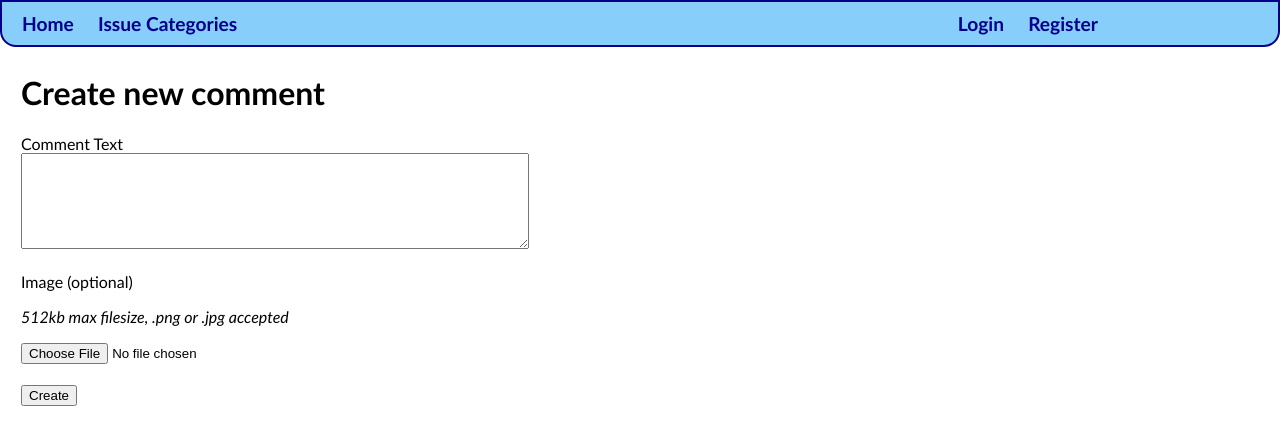
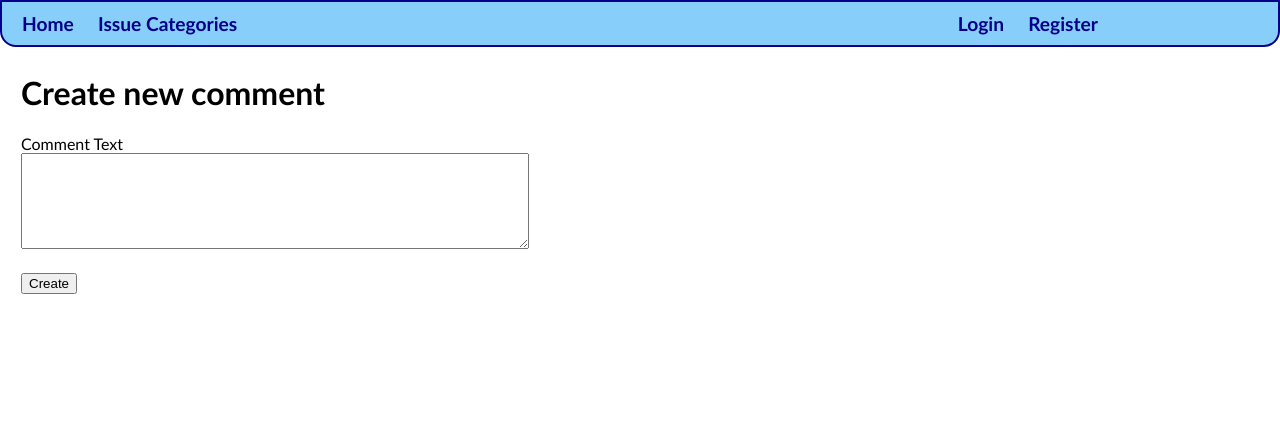
Before and after one commit to nsdrussell/L6-sed-secure-issue-tracker, a Django app: page /categories/1/issues/1/create_comment in a window 1280 px wide. Shown: the top 445 px of the page. Run offline with Django 4.2, Linux system fonts and the light colour scheme.

Commit message:
Removed image upload functionality altogether. Updated sample row password to conform to future pasword policy.

```diff
--- a/issuetracker/templates/create_comment.html
+++ b/issuetracker/templates/create_comment.html
@@ -8,13 +8,6 @@
             <label for="text">Comment Text</label>
             <textarea id="text" name="text" rows="6" maxlength="512"></textarea>
         </div>
-        <div class="form-group">
-            <label for="image">Image (optional)</label>
-            <p>
-                <em>512kb max filesize, .png or .jpg accepted</em>
-            </p>
-            <input type="file" id="image" name="image" accept="image/png, image/jpg">
-        </div>
         <button type="submit">Create</button>
     </form>
 {% endblock %}
--- a/issuetracker/templates/create_example_rows.html
+++ b/issuetracker/templates/create_example_rows.html
@@ -8,11 +8,11 @@
         <br>
         <b>Username:</b> admin
         <br>
-        <b>Password:</b> Password1
+        <b>Password:</b> Password1#!
         <br>
         <b>Username:</b> user
         <br>
-        <b>Password:</b> Password1
+        <b>Password:</b> Password1#!
         <br>
     </p>
     <p>Categories, issues, and comments will be created as well.</p>
--- a/issuetracker/urls.py
+++ b/issuetracker/urls.py
@@ -16,14 +16,12 @@ urlpatterns = [
     path('categories/create', views.create_category, name='create_category'),
     path('categories/<int:category_id>/', views.view_category, name='view_category'),
     path('categories/<int:category_id>/update', views.update_category, name='update_category'),
-    path('categories/<int:category_id>/delete', views.delete_category_plus_children_plus_image_files, name='delete_category'),
+    path('categories/<int:category_id>/delete', views.delete_category_plus_children, name='delete_category'),
     path('categories/<int:category_id>/create_issue', views.create_issue, name='create_issue'),
     path('categories/<int:category_id>/issues/<int:issue_id>', views.view_issue, name='view_issue'),
     path('categories/<int:category_id>/issues/<int:issue_id>/update', views.update_issue, name='update_issue'),
     path('categories/<int:category_id>/issues/<int:issue_id>/delete', views.delete_issue, name='delete_issue'),
-    path('categories/<int:category_id>/issues/<int:issue_id>/delete_image', views.delete_issue_image, name='delete_issue_image'),
     path('categories/<int:category_id>/issues/<int:issue_id>/create_comment', views.create_comment, name='create_comment'),
-    path('categories/<int:category_id>/issues/<int:issue_id>/comments/<int:comment_id>/delete_image', views.delete_comment_image, name='delete_comment_image'),
     path('categories/<int:category_id>/issues/<int:issue_id>/comments/<int:comment_id>/update', views.update_comment, name='update_comment'),
     path('categories/<int:category_id>/issues/<int:issue_id>/comments/<int:comment_id>/delete', views.delete_comment, name='delete_comment'),
     path('create_example_rows', views.create_example_rows, name='create_example_rows'),
--- a/issuetracker/views.py
+++ b/issuetracker/views.py
@@ -261,7 +261,7 @@ def view_category(request, category_id):
     return render(request, 'view_category.html', {'category': category, 'issues': issues})
 
 
-def delete_category_plus_children_plus_image_files(request, category_id):
+def delete_category_plus_children(request, category_id):
     if not __check_user_is_authenticated_admin(request):
         return redirect('/login')
     try:
@@ -269,11 +269,10 @@ def delete_category_plus_children_plus_image_files(request, category_id):
     except User.DoesNotExist:
         raise Http404("Category does not exist")
     if request.method == 'POST':
-        issues = Issue.objects.filter(parent_category_id=category_id)
-        # Delete child issues manually to make sure delete images + comment images.
-        # even though cascade FK constraint delete will delete child items, won't delete the images.
-        for issue in issues:
-            __delete_issue_plus_children_plus_image_files(issue)
+        #todo determine if this is needed
+        # issues = Issue.objects.filter(parent_category_id=category_id)
+        # for issue in issues:
+            # __delete_issue_plus_children(issue)
         category.delete()
         return redirect('/categories')
 # todo: add form
@@ -283,23 +282,11 @@ def delete_category_plus_children_plus_image_files(request, category_id):
 
 def create_issue(request, category_id):
     if request.method == 'POST':
-        form = forms.CreateIssueForm(request.POST, request.FILES)
+        form = forms.CreateIssueForm(request.POST)
         if form.is_valid():
-            # get filename from request.FILES
-            image_filename = ''
-            request_file = request.FILES.get('image')
-            if request_file is not None:
-                error = __check_for_image_errors(request_file)
-                if error == '':
-                    __handle_image_upload(request_file)
-                    image_filename = request_file.name
-                else:
-                    return HttpResponse(status=500, content='Error 500 invalid image - ' + error)
-
             parent_category = Category.objects.get(pk=category_id)
             issue = Issue.objects.create(title=form.data['title'],
                                          description=form.data['text'],
-                                         image_filename=image_filename,
                                          author=__get_user_from_request_user_id(
                                              request),
                                          parent_category=parent_category,
@@ -329,32 +316,16 @@ def update_issue(request, category_id, issue_id):
 
     messages = []
     if request.method == 'POST':
-        form = forms.UpdateIssueForm(request.POST, request.FILES)
+        form = forms.UpdateIssueForm(request.POST)
         if form.is_valid():
-            # get filename from request.FILES
-            image_filename = ''
-            request_file = request.FILES.get('image')
-            if request_file is not None:
-                error = __check_for_image_errors(request_file)
-                if error == '':
-                    __handle_image_upload(request_file)
-                    image_filename = request_file.name
-                else:
-                    messages.append('Error 500 invalid image - ' + error)
-
-            provided_image = image_filename != ''
             provided_title = form.data['title'] != ''
             provided_text = form.data['text'] != ''
 
-            if (not provided_image and not provided_text and
+            if (not provided_text and
                     not provided_title):
                 messages.append('Error: No new changes submit.')
 
             if len(messages) == 0:
-                if provided_image:
-                    # delete the old image
-                    __delete_image(issue.image_filename)
-                    issue.image_filename = image_filename
                 if provided_title:
                     issue.title = form.data['title']
                 if provided_text:
@@ -382,30 +353,14 @@ def update_comment(request, category_id, issue_id, comment_id):
 
     messages = []
     if request.method == 'POST':
-        form = forms.UpdateCommentForm(request.POST, request.FILES)
+        form = forms.UpdateCommentForm(request.POST)
         if form.is_valid():
-            # get filename from request.FILES
-            image_filename = ''
-            request_file = request.FILES.get('image')
-            if request_file is not None:
-                error = __check_for_image_errors(request_file)
-                if error == '':
-                    __handle_image_upload(request_file)
-                    image_filename = request_file.name
-                else:
-                    messages.append('Error 500 invalid image - ' + error)
-
-            provided_image = image_filename != ''
             provided_text = form.data['text'] != ''
 
-            if (not provided_image and not provided_text):
+            if (not provided_text):
                 messages.append('Error: No new changes submit.')
 
             if len(messages) == 0:
-                if provided_image:
-                    # delete the old image
-                    __delete_image(comment.image_filename)
-                    comment.image_filename = image_filename
                 if provided_text:
                     comment.text = form.data['text']
 
@@ -430,7 +385,7 @@ def update_category(request, category_id):
 
     messages = []
     if request.method == 'POST':
-        form = forms.UpdateCategoryForm(request.POST, request.FILES)
+        form = forms.UpdateCategoryForm(request.POST)
         if form.is_valid():
 
             provided_title = form.data['title'] != ''
@@ -466,22 +421,10 @@ def view_issue(request, category_id, issue_id):
 
 def create_comment(request, category_id, issue_id):
     if request.method == 'POST':
-        form = forms.CreateCommentForm(request.POST, request.FILES)
+        form = forms.CreateCommentForm(request.POST)
         if form.is_valid():
-            # get filename from request.FILES
-            image_filename = ''
-            request_file = request.FILES.get('image')
-            if request_file is not None:
-                error = __check_for_image_errors(request_file)
-                if error == '':
-                    __handle_image_upload(request_file)
-                    image_filename = request_file.name
-                else:
-                    return HttpResponse(status=500, content='Error 500 invalid image - ' + error)
-
             parent_issue = Issue.objects.get(pk=issue_id)
             Comment.objects.create(text=form.data['text'],
-                                   image_filename=image_filename,
                                    author=__get_user_from_request_user_id(
                                        request),
                                    parent_issue=parent_issue,
@@ -493,43 +436,6 @@ def create_comment(request, category_id, issue_id):
     return render(request, 'create_comment.html')
 
 
-def delete_comment_image(request, category_id, issue_id, comment_id):
-    # only admins have delete access
-    if not __check_user_is_authenticated_admin(request):
-        return redirect('/login')
-    try:
-        comment = Comment.objects.get(pk=comment_id)
-    except User.DoesNotExist:
-        raise Http404("Comment does not exist")
-    if request.method == 'POST':
-        # Delete image method to sure delete image files.
-        __delete_image(comment.image_filename)
-        comment.image_filename = ''
-        comment.save()
-        return redirect('view_issue', category_id=category_id, issue_id=issue_id)
-
-    form_method = request.path
-    return render(request, 'admin_delete_image.html', {'owner': comment, 'form_method': form_method})
-
-
-def delete_issue_image(request, category_id, issue_id):
-    if not __check_user_is_authenticated_admin(request):
-        return redirect('/login')
-    try:
-        issue = Issue.objects.get(pk=issue_id)
-    except User.DoesNotExist:
-        raise Http404("Issue does not exist")
-    if request.method == 'POST':
-        # Delete image method to sure delete image files.
-        __delete_image(issue.image_filename)
-        issue.image_filename = ''
-        issue.save()
-        return redirect('view_issue', category_id=category_id, issue_id=issue_id)
-
-    form_method = request.path
-    return render(request, 'admin_delete_image.html', {'owner': issue, 'form_method': form_method})
-
-
 def delete_comment(request, category_id, issue_id, comment_id):
     if not __check_user_is_authenticated_admin(request):
         return redirect('/login')
@@ -538,8 +444,7 @@ def delete_comment(request, category_id, issue_id, comment_id):
     except User.DoesNotExist:
         raise Http404("Comment does not exist")
     if request.method == 'POST':
-        # Delete image method to sure delete image files.
-        __delete_comment_plus_image_file(comment_id)
+        __delete_comment(comment_id)
         return redirect('view_issue', category_id=category_id, issue_id=issue_id)
 # todo: make use of delete form
     form_method = request.path
@@ -554,8 +459,7 @@ def delete_issue(request, category_id, issue_id):
     except User.DoesNotExist:
         raise Http404("Issue does not exist")
     if request.method == 'POST':
-        # Delete image method to sure delete image files.
-        __delete_issue_plus_children_plus_image_files(issue)
+        __delete_issue_plus_children(issue)
         return redirect('view_category', category_id=category_id)
 # todo: make use of delete form
     form_method = request.path
@@ -574,7 +478,7 @@ def create_example_rows(request):
         for category in categories:
             issues = Issue.objects.filter(parent_category_id=category.id)
             for issue in issues:
-                __delete_issue_plus_children_plus_image_files(issue)
+                __delete_issue_plus_children(issue)
             category.delete()
 
         # example admin user
@@ -724,64 +628,18 @@ def __set_session_vars(request, user, logging_in):
         del request.session['is_admin']
 
 
-def __delete_issue_plus_children_plus_image_files(issue):
+def __delete_issue_plus_children(issue):
     comments = Comment.objects.filter(parent_issue_id=issue.id)
     for comment in comments:
-        __delete_comment_plus_image_file(comment.id)
+        __delete_comment(comment.id)
 
-    __delete_image(issue.image_filename)
     issue.delete()
 
 
-def __delete_comment_plus_image_file(comment_id):
+def __delete_comment(comment_id):
     try:
         comment = Comment.objects.get(pk=comment_id)
     except Comment.DoesNotExist:
         raise Http404("Comment does not exist")
 
-    __delete_image(comment.image_filename)
     comment.delete()
-
-
-def __get_image_upload_path():
-    return os.path.join(BASE_DIR, 'issuetracker\\static\\images\\')
-
-
-def __check_for_image_errors(image):
-    error = ''
-    #check image filesize smaller than 512kb
-    if image.size > 524288:
-        error += 'Image filesize too big, please upload an image smaller than 512kb. '
-    return error
-
-
-def __handle_image_upload(image):
-    image.name = image.name.replace(' ', '_')
-    # get next available filename
-    image_upload_path = __get_image_upload_path()
-    filepath = image_upload_path+image.name
-    if os.path.isfile(filepath):
-        # get next available filename and split it if necessary to get below 128 chars
-        filename_only, file_extension_only = os.path.splitext(image.name)
-        counter = str_counter_length = 1
-        file_extension_length = len(file_extension_only)
-
-        # algorithm to get next available filename as described above. basically just increment the counter until the filename is available
-        while os.path.isfile(image_upload_path+filename_only[0:128-str_counter_length-file_extension_length]+str(counter)+file_extension_only):
-            counter += 1
-            str_counter_length = len(str(counter))
-
-        image.name = filename_only[0:128-str_counter_length -
-                                   file_extension_length]+str(counter)+file_extension_only
-        filepath = image_upload_path+image.name
-
-    with open(filepath, 'wb+') as destination:
-        for chunk in image.chunks():
-            destination.write(chunk)
-
-
-def __delete_image(image_filename):
-    image_upload_path = __get_image_upload_path()
-    filepath = image_upload_path+image_filename
-    if os.path.isfile(filepath):
-        os.remove(filepath)
```
Also changed, not shown: issuetracker/forms.py (+4 -11 lines), issuetracker/models.py (+2 -10 lines), issuetracker/static/issuetracker/site.css (+0 -33 lines), issuetracker/templates/admin_delete_image.html (deleted, +0 -12 lines), issuetracker/templates/create_issue.html (+0 -7 lines), issuetracker/templates/update_comment.html (+0 -7 lines), issuetracker/templates/update_issue.html (+0 -7 lines), issuetracker/templates/view_issue.html (+0 -22 lines), issuetracker/migrations/0002_remove_comment_image_filename_and_more.py (added).
